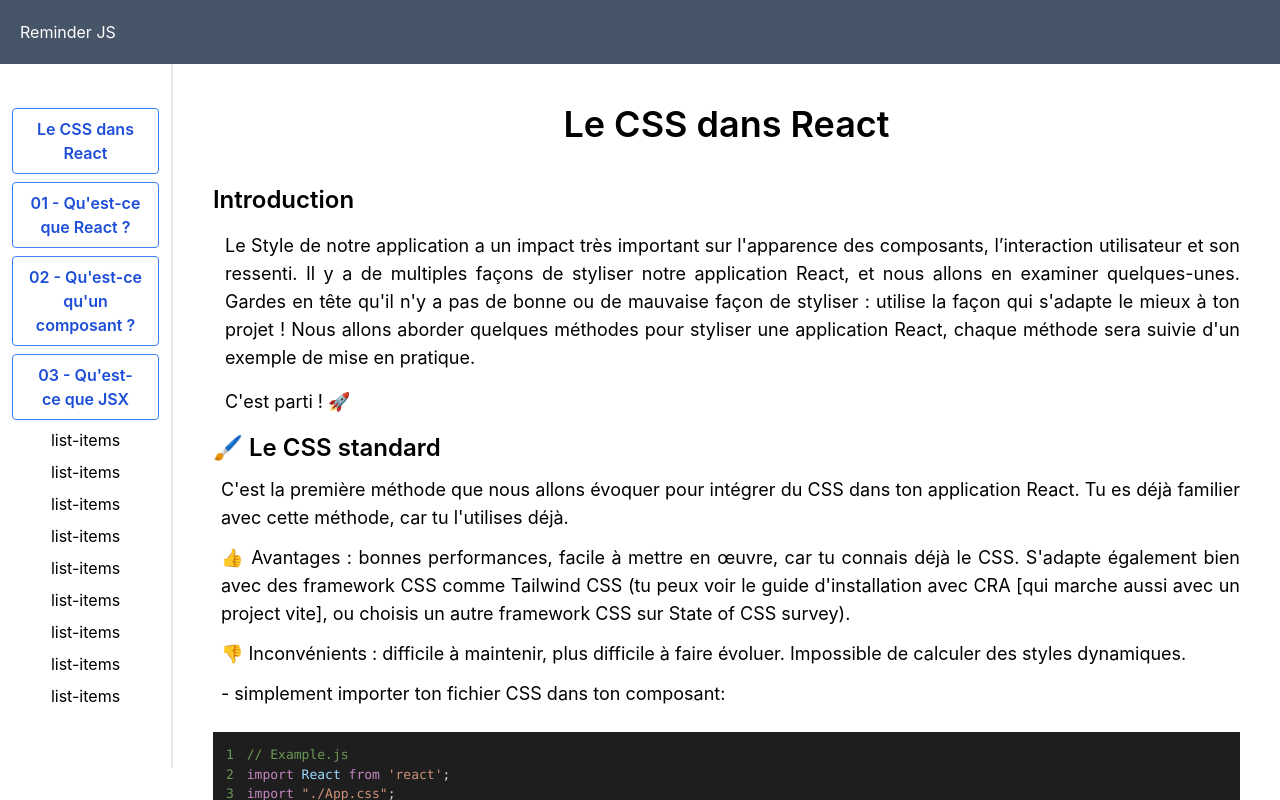
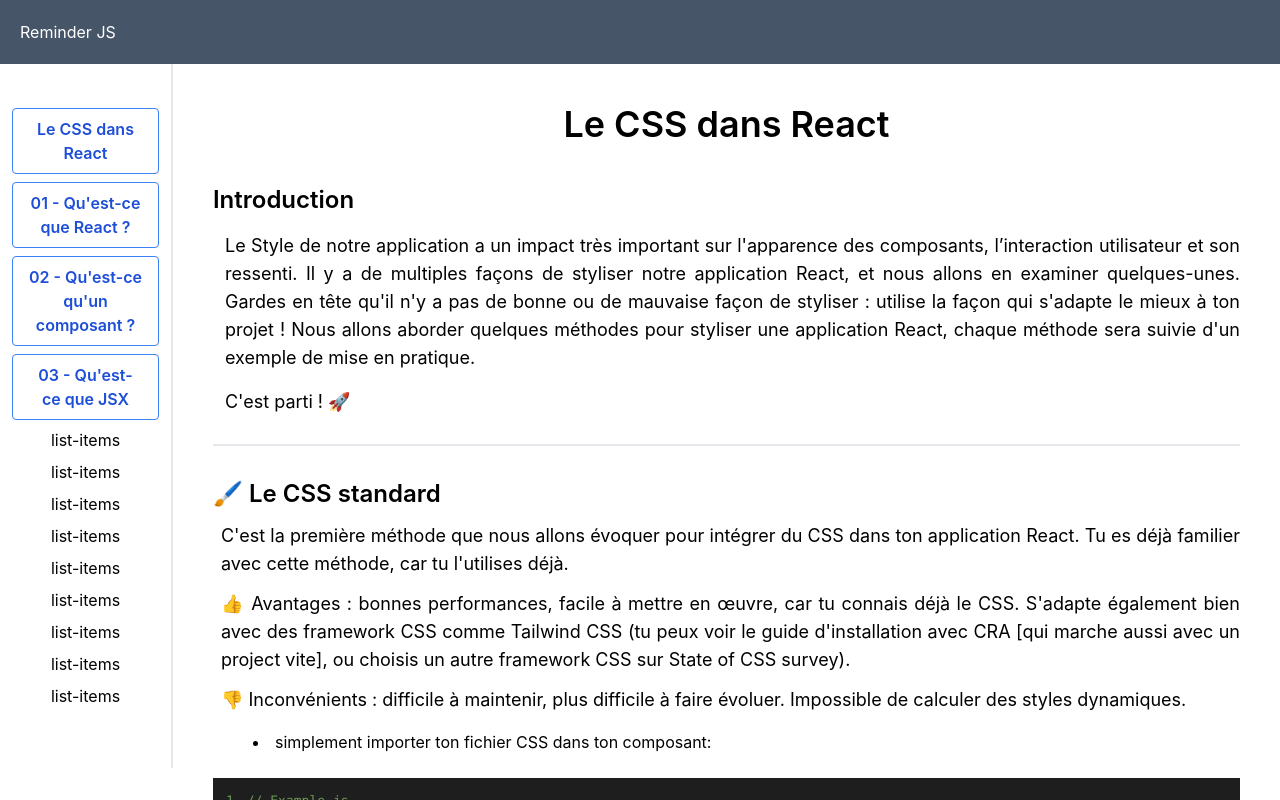
Before and after one commit to L0ot3r/Reminder-JS, a React (Create React App) app: page / in a window 1280 px wide. Shown: the top 800 px of the page. Built offline with nearby package versions, Linux system fonts and the light colour scheme.

Commit message:
maj ui 1

```diff
--- a/src/components/Feed.jsx
+++ b/src/components/Feed.jsx
@@ -21,7 +21,7 @@ const Feed = ({ session }) => {
 					))}
 					{react[session].body?.cours?.map((el, index) => (
 						<div className='w-full flex flex-col gap-3' key={nanoid()}>
-							<h4 className='font-semibold text-2xl'>{el?.title}</h4>
+							{el?.title && (<h4 className='font-semibold text-2xl border-t-2 pt-8 mt-3'>{el?.title}</h4>)}
 							{el?.isList
 								? el?.body?.map((item) => (
 									<li className='py-0 pl-10 list-disc'>{item}</li>
--- a/src/constants/cours.js
+++ b/src/constants/cours.js
@@ -14,12 +14,14 @@ export const react = [
 					title: '🖌️ Le CSS standard',
 					body: [
 						`C'est la première méthode que nous allons évoquer pour intégrer du CSS dans ton application React. Tu es déjà familier avec cette méthode, car tu l'utilises déjà.`,
-
 						`👍 Avantages : bonnes performances, facile à mettre en œuvre, car tu connais déjà le CSS. S'adapte également bien avec des framework CSS comme Tailwind CSS (tu peux voir le guide d'installation avec CRA [qui marche aussi avec un project vite], ou choisis un autre framework CSS sur State of CSS survey).`,
-
 						`👎 Inconvénients : difficile à maintenir, plus difficile à faire évoluer. Impossible de calculer des styles dynamiques.`,
-
-						`- simplement importer ton fichier CSS dans ton composant:`,
+					],
+				},
+				{
+					isList: true,
+					body: [
+						`simplement importer ton fichier CSS dans ton composant:`,
 					],
 					sample: [
 						{
```
